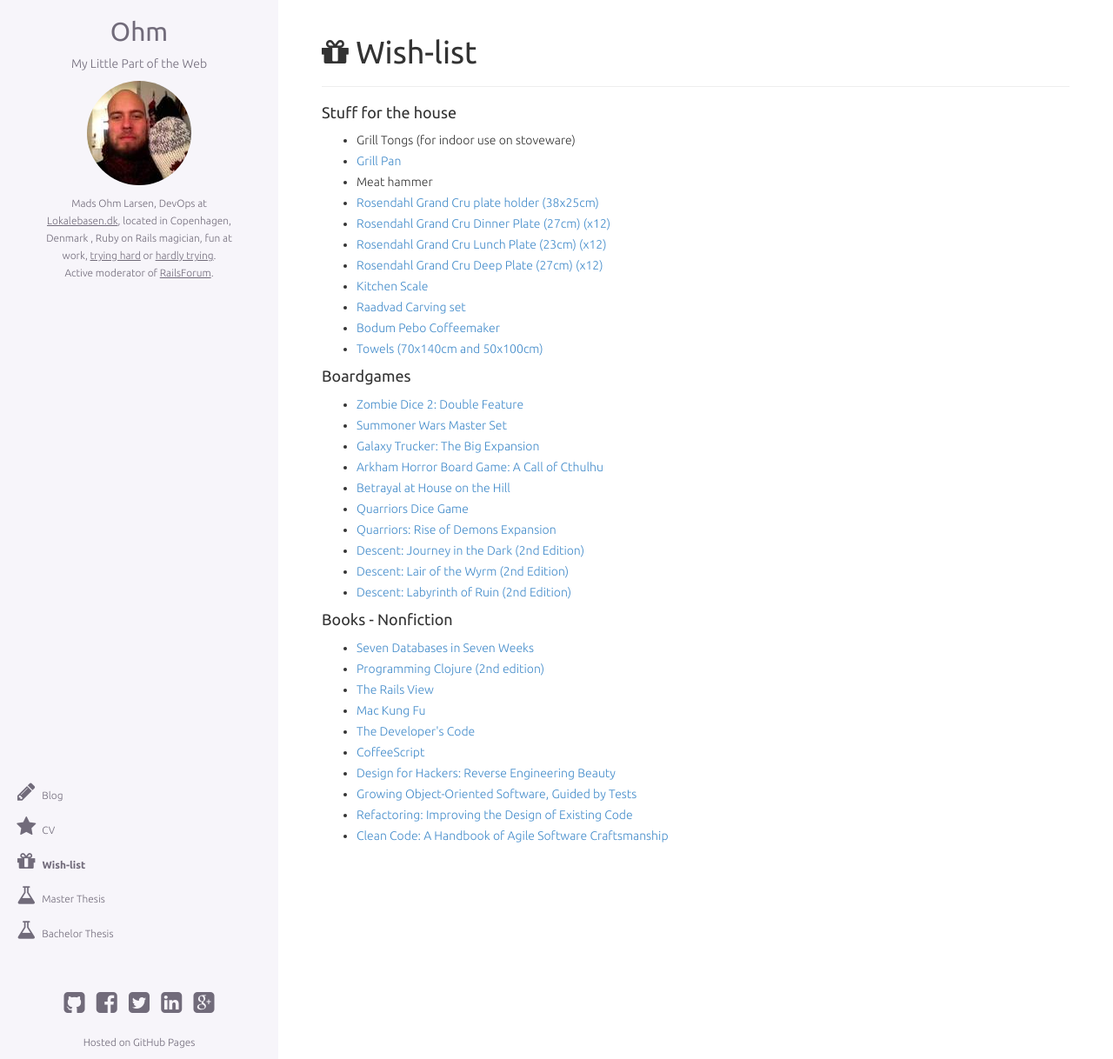
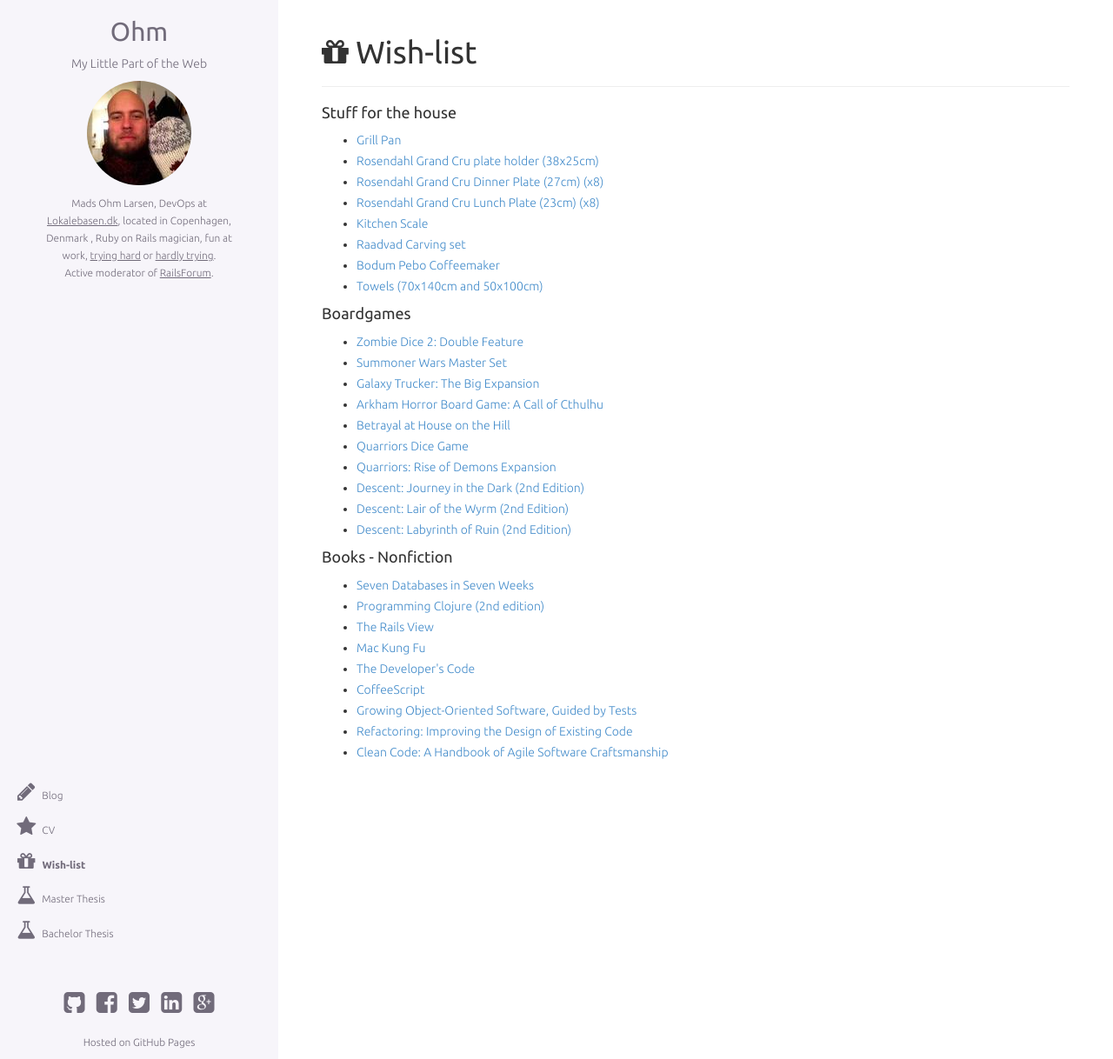
Before and after one commit to omegahm/omegahm.github.io, a Jekyll site: the page built from _wishlist/en.html, in a window 1280 px wide and 1218 px high. Shown: the whole window at 87% size. Built offline with Jekyll 4.4.1, drawn with Linux system fonts in a browser that asks for light colours; Markdown is read by kramdown in place of the engine named in the settings.

Commit message:
Had a birthday :cake:

```diff
--- a/_config.yml
+++ b/_config.yml
@@ -50,25 +50,18 @@
 - title: Stuff for the house
   title_da: Ting til huset
   wishes:
-  - title: Grill Tongs (for indoor use on stoveware)
-    title_da: Grilltang (til indendørs brug på potter og pander)
   - title: Grill Pan
     title_da: Grillpande
     url: http://www.imerco.dk/koekkenudstyr/pander/cook-baker-grillpande-aluminium-28-x-28-cm-1-stk?id=100321717
-  - title: Meat hammer
-    title_da: Kødhammer
   - title: Rosendahl Grand Cru plate holder (38x25cm)
     title_da: Holder til Rosendahl Grand Cru fad (38x25cm)
     url: http://www.imerco.dk/rosendahl-holder-til-fad?id=100157035
-  - title: Rosendahl Grand Cru Dinner Plate (27cm) (x12)
-    title_da: Rosendahl Grand Cru Middagstallerken (27cm) (x12)
+  - title: Rosendahl Grand Cru Dinner Plate (27cm) (x8)
+    title_da: Rosendahl Grand Cru Middagstallerken (27cm) (x8)
     url: http://www.imerco.dk/borddaekning/stel/tallerken/rosendahl-middagstallerken-27-cm-1-stk?id=100316651
-  - title: Rosendahl Grand Cru Lunch Plate (23cm) (x12)
-    title_da: Rosendahl Grand Cru Frokosttallerken (23cm) (x12)
+  - title: Rosendahl Grand Cru Lunch Plate (23cm) (x8)
+    title_da: Rosendahl Grand Cru Frokosttallerken (23cm) (x8)
     url: http://www.imerco.dk/borddaekning/stel/tallerken/rosendahl-frokosttallerken-23-cm-1-stk?id=100316652
-  - title: Rosendahl Grand Cru Deep Plate (27cm) (x12)
-    title_da: Rosendahl Grand Cru Dyb tallerken (21cm) (x12)
-    url: http://www.imerco.dk/borddaekning/stel/tallerken/rosendahl-dyb-tallerken-21-cm-1-stk?id=100316653
   - title: Kitchen Scale
     title_da: Køkkenvægt
     url: http://www.imerco.dk/el/cook-baker-koekkenvaegt?id=100331055
@@ -131,8 +124,6 @@
     url: http://pragprog.com/book/kcdc/the-developer-s-code
   - title: CoffeeScript
     url: http://pragprog.com/book/tbcoffee/coffeescript
-  - title: 'Design for Hackers: Reverse Engineering Beauty'
-    url: http://www.amazon.co.uk/Design-Hackers-Reverse-Engineering-Beauty/dp/1119998956
   - title: 'Growing Object-Oriented Software, Guided by Tests'
     url: http://www.amazon.co.uk/gp/product/B002TIOYVW/
   - title: 'Refactoring: Improving the Design of Existing Code'
```
